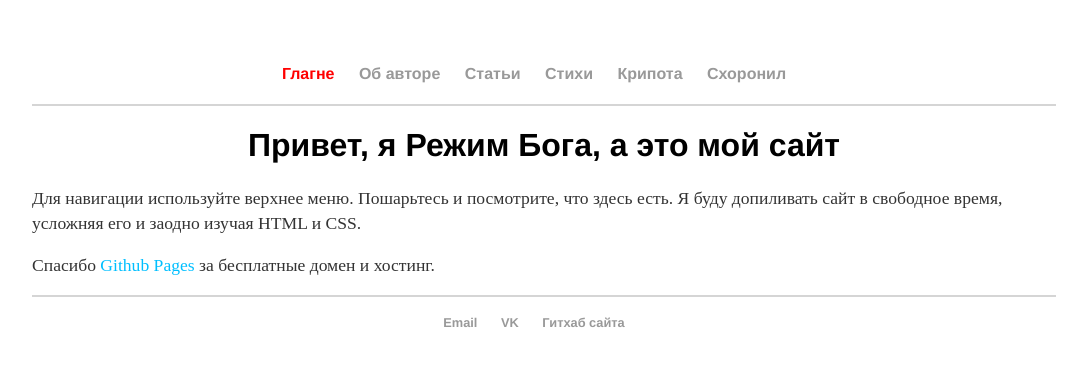
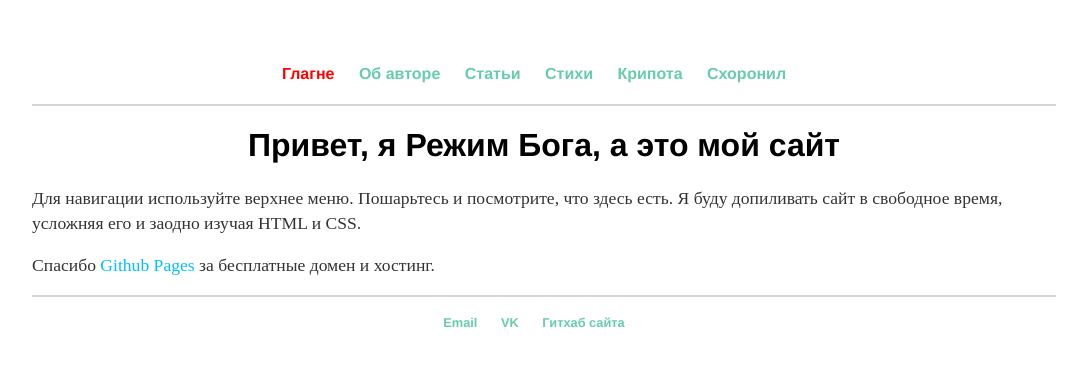
Before and after one commit to G0DMD/G0DMD.github.io, a Jekyll site: the page built from index.html, in a window 1280 px wide. Shown: the top 367 px of the page, without its empty margins (96-1183 px from the left). Built offline with Jekyll 4.4.1, drawn with Linux system fonts in a browser that asks for light colours.

Commit message:
Update main.css

```diff
--- a/css/main.css
+++ b/css/main.css
@@ -18,7 +18,7 @@ nav ul li, footer ul li {
 
 a {
     text-decoration: none;
-    color: #999;
+    color: #66CDAA;
 }
 
 a:hover {
```
